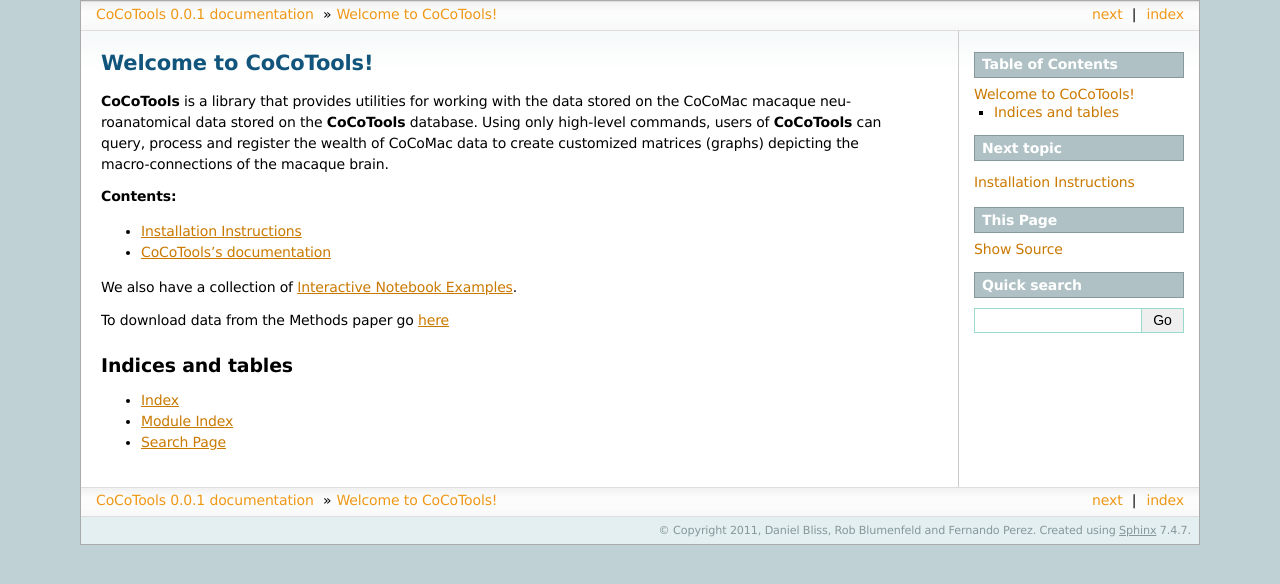
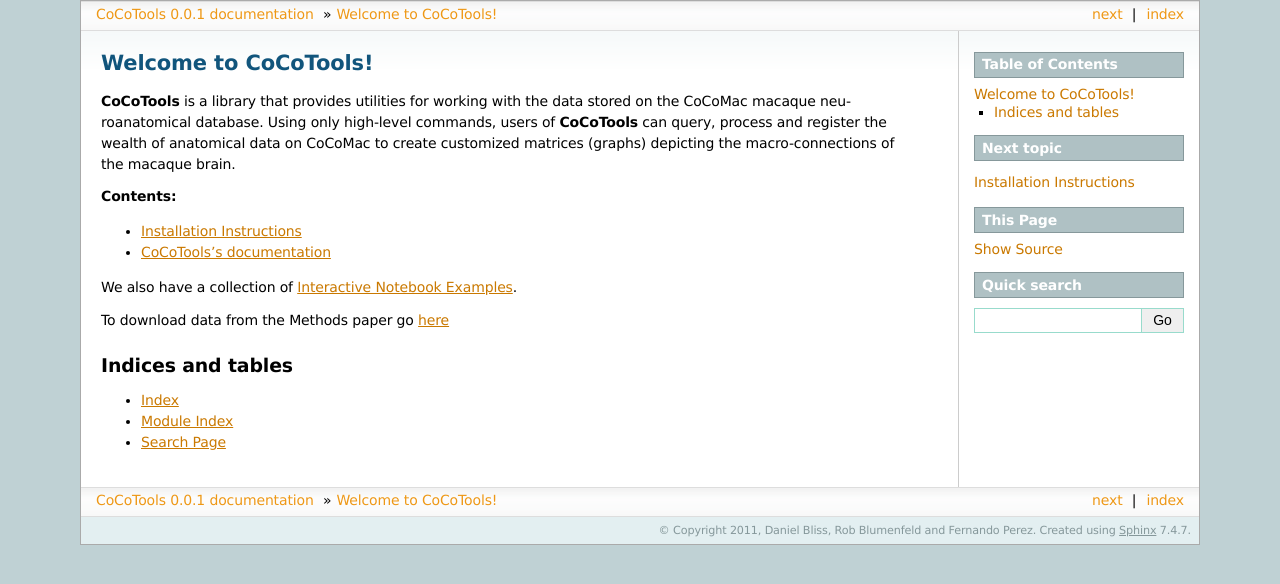
Before and after one commit to cocotools/CoCoTools, a Sphinx documentation site: the page built from doc/source/index.rst, in a window 1280 px wide. Shown: the top 584 px of the page. Built offline with Sphinx 7.4.7, drawn with Linux system fonts in a browser that asks for light colours.

Commit message:
fixed typos

```diff
--- a/doc/source/index.rst
+++ b/doc/source/index.rst
@@ -8,9 +8,9 @@
 =====================================
 
 
-**CoCoTools** is a library that provides utilities for working with the data stored on the CoCoMac macaque neuroanatomical data stored on the **CoCoTools** database.
+**CoCoTools** is a library that provides utilities for working with the data stored on the CoCoMac macaque neuroanatomical database.
 Using only high-level commands, users of **CoCoTools** can query, process and register the
-wealth of CoCoMac data to create customized matrices (graphs) depicting the macro-connections of the macaque brain.
+wealth of anatomical data on CoCoMac to create customized matrices (graphs) depicting the macro-connections of the macaque brain.
 
 **Contents:**
 
@@ -21,7 +21,7 @@
    documentation
 
 
-We also have a collection of  `Interactive Notebook Examples <https://github.com/cocotools/CoCoTools/tree/master/examples#a-collection-of-notebooks-for-using-cocotools>`_.
+We also have a collection of `Interactive Notebook Examples <https://github.com/cocotools/CoCoTools/tree/master/examples#a-collection-of-notebooks-for-using-cocotools>`_.
 
 To download data from the Methods paper go :ref:`here <Data Download>`
 
```
